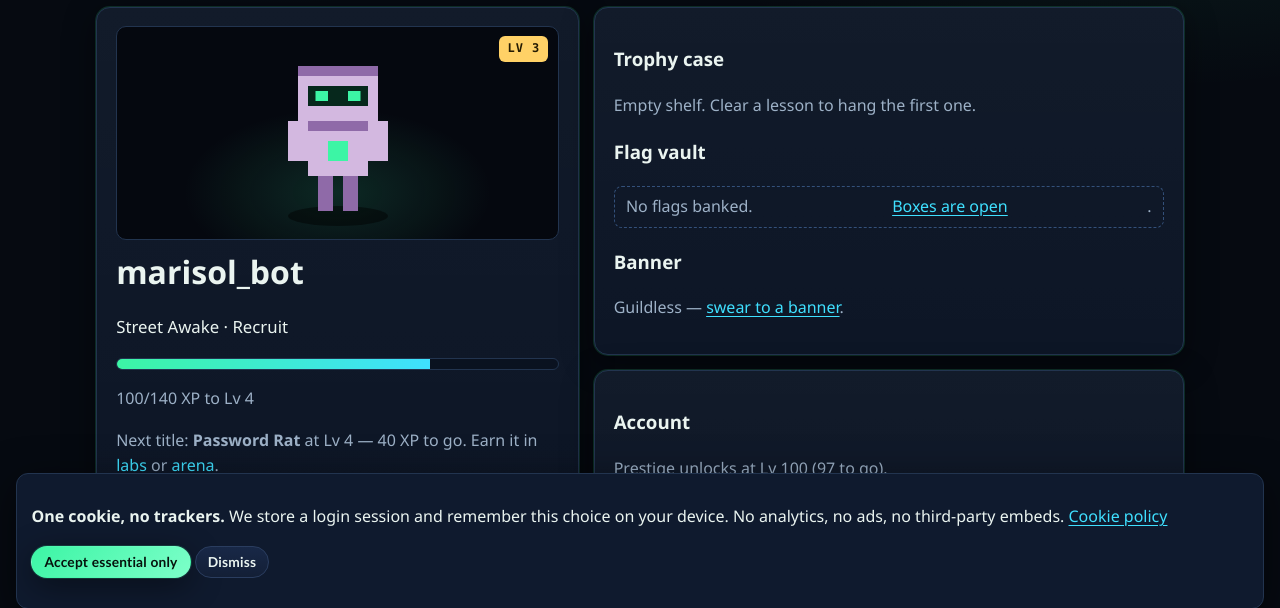
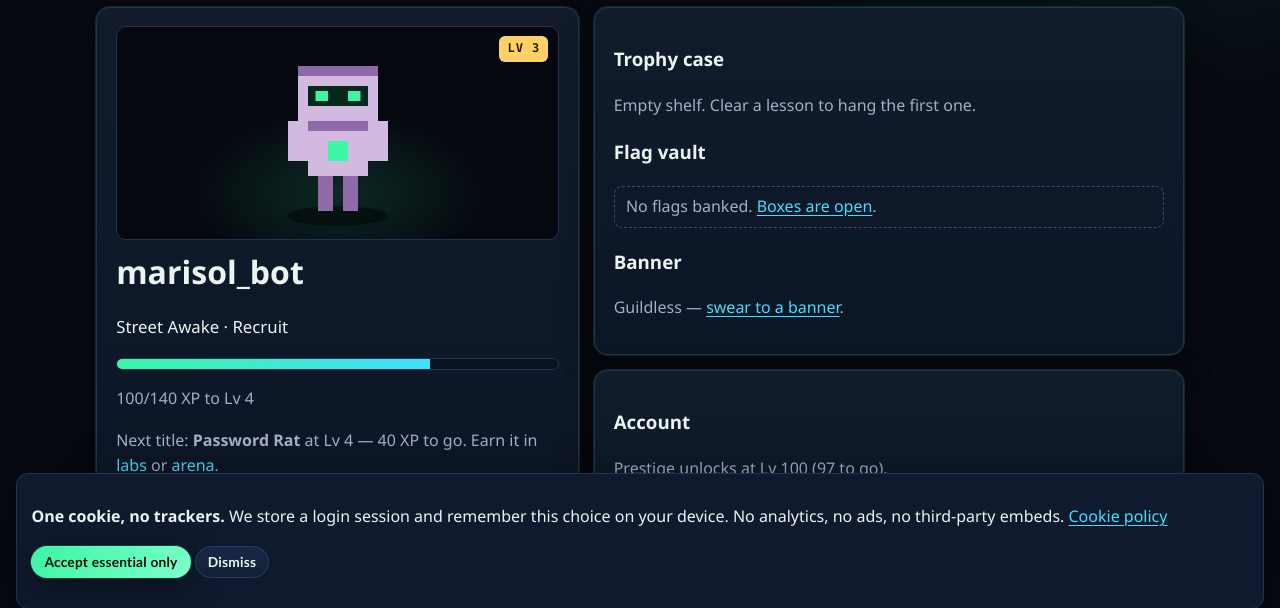
Before and after one commit to Makusu10/CipherHacks, a Flask app: page /profile in a window 1280 px wide. Shown: the part 175-783 px from the top of the page. Run offline with Flask 3, Linux system fonts and the light colour scheme; the visitor is signed in with stand-in values (Sample User, id 1); data comes from the database, SQL or seed files in the repository; data that the repository does not hold is empty.

Commit message:
Fix vault empty-state spacing (no space-between on single row)

```diff
--- a/static/css/style.css
+++ b/static/css/style.css
@@ -311,3 +311,4 @@ img,svg,video,canvas{max-width:100%;height:auto}
 .vault{list-style:none;margin:.4rem 0;padding:0}
 .vault li{display:flex;justify-content:space-between;gap:.6rem;border:1px dashed #33507a;border-radius:8px;
   padding:.45rem .7rem;margin:.4rem 0}
+.vault li.empty{display:block}
--- a/templates/profile.html
+++ b/templates/profile.html
@@ -52,7 +52,7 @@
 <div class="card"><h3>Trophy case</h3>
 <p class="medals">{% for b in badges %}<span class="medal" title="Earned {{ b.awarded_at[:10] }}">{{ b.code }}</span>{% else %}<span class="muted">Empty shelf. Clear a lesson to hang the first one.</span>{% endfor %}</p>
 <h3>Flag vault</h3>
-<ul class="vault">{% for f in flags %}<li><span class="mono">{{ f.lab_id }}</span><span class="tag">{{ f.submitted_at[:10] }} · verified</span></li>{% else %}<li class="muted">No flags banked. <a href="/labs">Boxes are open</a>.</li>{% endfor %}</ul>
+<ul class="vault">{% for f in flags %}<li><span class="mono">{{ f.lab_id }}</span><span class="tag">{{ f.submitted_at[:10] }} · verified</span></li>{% else %}<li class="empty"><span class="muted">No flags banked. <a href="/labs">Boxes are open</a>.</span></li>{% endfor %}</ul>
 <h3>Banner</h3>
 <p>{% for g in guilds %}<span class="pill">{{ g.name }}</span>{% else %}<span class="muted">Guildless — <a href="/guilds">swear to a banner</a>.</span>{% endfor %}</p>
 </div>
```
